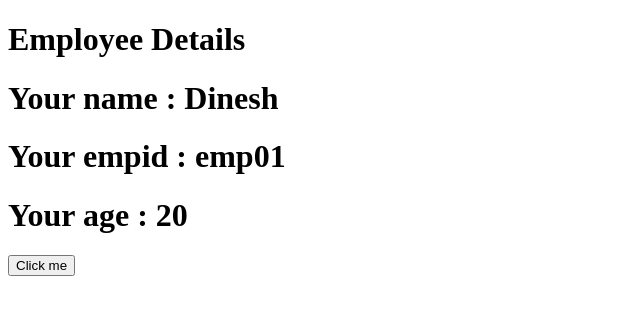
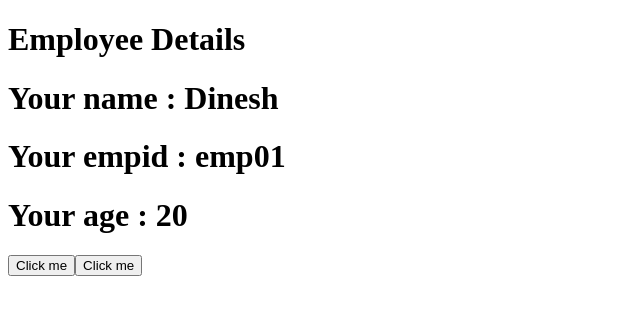
Before and after one commit to ddw1234/ReactTutorial, a React (Create React App) app in the folder reacttutorial/: page / in a window 1280 px wide. Shown: the top 314 px of the page, without its empty margins (0-640 px from the left). Built offline with nearby package versions, Linux system fonts and the light colour scheme.

Commit message:
Part 23 useEffect hook

```diff
--- a/reacttutorial/src/index.js
+++ b/reacttutorial/src/index.js
@@ -1,4 +1,4 @@
-import React, { useState } from 'react';
+import React, { useState,useEffect } from 'react';
 import ReactDOM from 'react-dom';
 
 function Employee(){
@@ -13,7 +13,12 @@ function Employee(){
       setAge(age-1);
     }
 
+    const clickHandler1= ()=>{
+        setName(name);
+        setEmpid(empid + 1);
+      }
 
+  useEffect(()=>{console.log("UseEffect Rendering")},[age]);
     return(
     <>
     <h1>Employee Details</h1>
@@ -22,6 +27,7 @@ function Employee(){
     <h1>Your age : {age}</h1>
 
     <button onClick={clickHandler}>Click me</button>
+    <button onClick={clickHandler1}>Click me</button>
     </>
     );
 }
```
